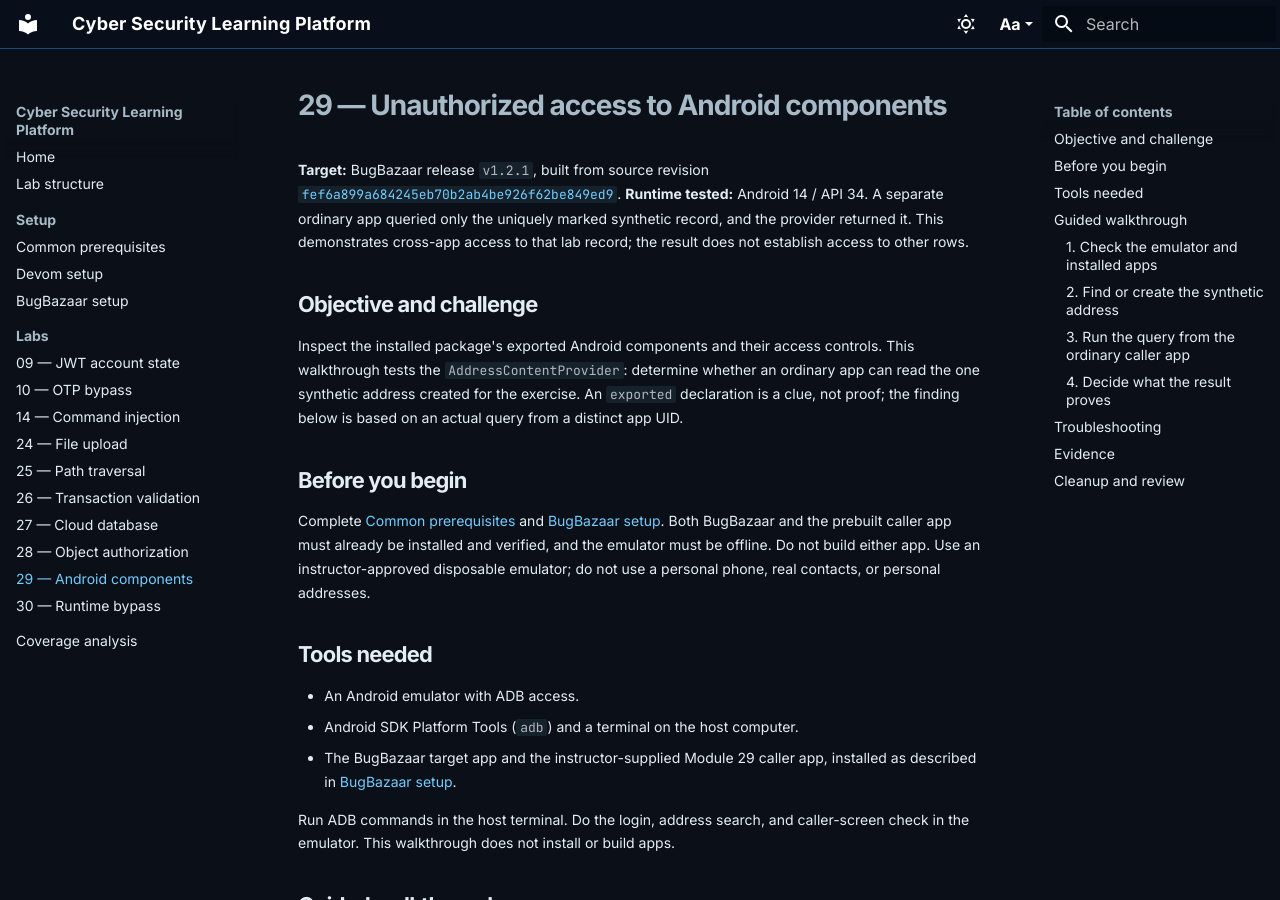
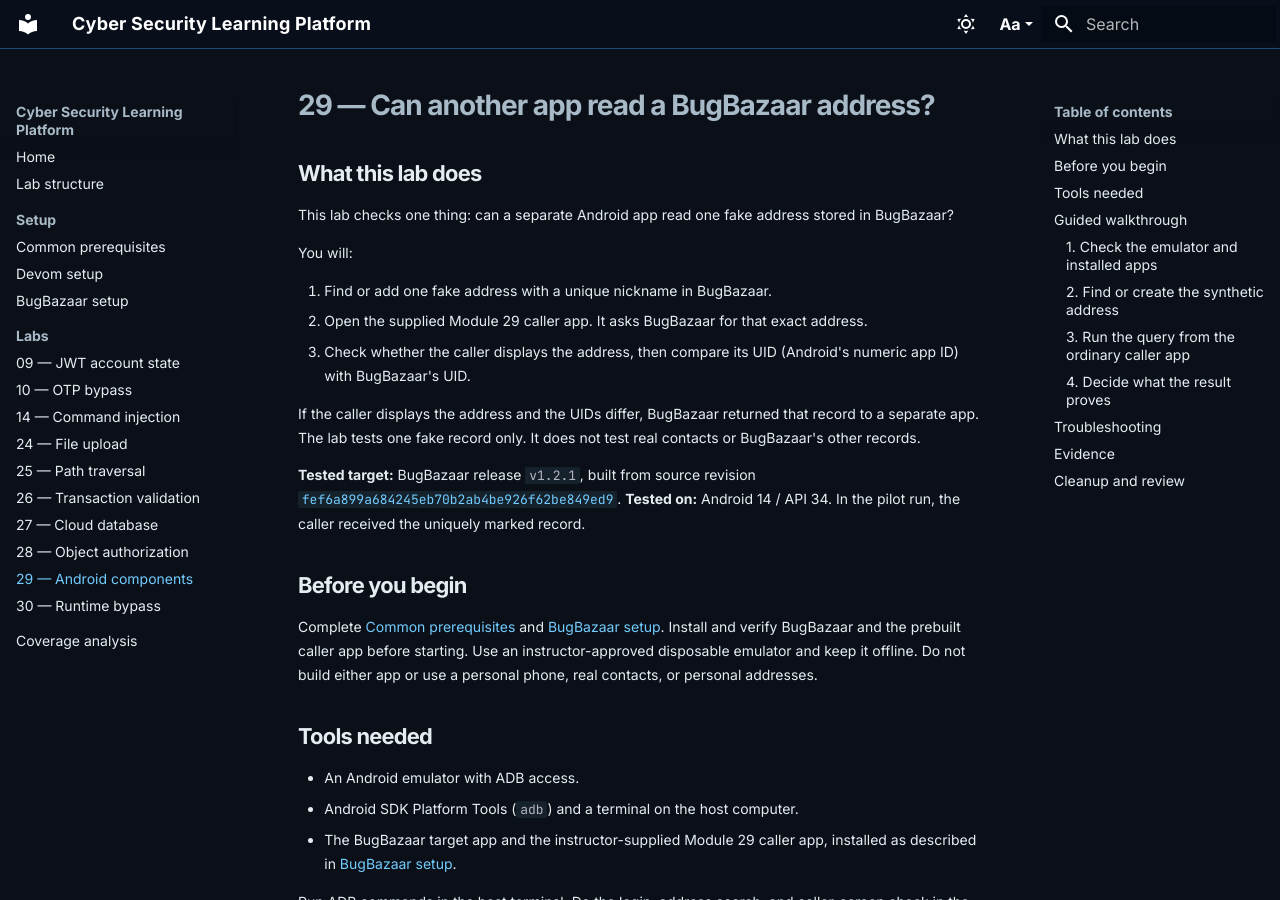
Before and after one commit to azharfatrr/Cyber-Security-Learning-Platform, an MkDocs documentation site: the page built from docs/29-components.md, in a window 1280 px wide and 900 px high. Built offline with MkDocs 1.6.1 and Material for MkDocs 9.7.7, drawn with Linux system fonts in a browser that asks for light colours; some of the changed text lies outside the part shown.

Commit message:
Clarify Lab 29 purpose

````diff
--- a/docs/29-components.md
+++ b/docs/29-components.md
@@ -1,14 +1,22 @@
-# 29 — Unauthorized access to Android components
+# 29 — Can another app read a BugBazaar address?
 
-**Target:** BugBazaar release `v1.2.1`, built from source revision [`fef6a899a684245eb70b2ab4be926f62be849ed9`](https://github.com/payatu/BugBazaar/tree/fef6a899a684245eb70b2ab4be926f62be849ed9). **Runtime tested:** Android 14 / API 34. A separate ordinary app queried only the uniquely marked synthetic record, and the provider returned it. This demonstrates cross-app access to that lab record; the result does not establish access to other rows.
+## What this lab does
 
-## Objective and challenge
+This lab checks one thing: can a separate Android app read one fake address stored in BugBazaar?
 
-Inspect the installed package's exported Android components and their access controls. This walkthrough tests the `AddressContentProvider`: determine whether an ordinary app can read the one synthetic address created for the exercise. An `exported` declaration is a clue, not proof; the finding below is based on an actual query from a distinct app UID.
+You will:
+
+1. Find or add one fake address with a unique nickname in BugBazaar.
+2. Open the supplied Module 29 caller app. It asks BugBazaar for that exact address.
+3. Check whether the caller displays the address, then compare its UID (Android's numeric app ID) with BugBazaar's UID.
+
+If the caller displays the address and the UIDs differ, BugBazaar returned that record to a separate app. The lab tests one fake record only. It does not test real contacts or BugBazaar's other records.
+
+**Tested target:** BugBazaar release `v1.2.1`, built from source revision [`fef6a899a684245eb70b2ab4be926f62be849ed9`](https://github.com/payatu/BugBazaar/tree/fef6a899a684245eb70b2ab4be926f62be849ed9). **Tested on:** Android 14 / API 34. In the pilot run, the caller received the uniquely marked record.
 
 ## Before you begin
 
-Complete [Common prerequisites](00-common-setup.md) and [BugBazaar setup](02-bugbazaar-setup.md). Both BugBazaar and the prebuilt caller app must already be installed and verified, and the emulator must be offline. Do not build either app. Use an instructor-approved disposable emulator; do not use a personal phone, real contacts, or personal addresses.
+Complete [Common prerequisites](00-common-setup.md) and [BugBazaar setup](02-bugbazaar-setup.md). Install and verify BugBazaar and the prebuilt caller app before starting. Use an instructor-approved disposable emulator and keep it offline. Do not build either app or use a personal phone, real contacts, or personal addresses.
 
 ## Tools needed
 
@@ -79,7 +87,7 @@
 adb -s "$SERIAL" shell am start -n org.lab.module29caller/.MainActivity
 ```
 
-The caller screen displays its package and UID, the provider URI, the operation, the fixed nickname filter, and the query result. Check each item:
+On the caller screen, verify:
 
 - Caller package is `org.lab.module29caller`.
 - Caller UID is different from BugBazaar's UID recorded in Step 1.
@@ -87,9 +95,9 @@
 - Filter is the exact synthetic nickname.
 - Result contains the synthetic nickname and address, with no other rows.
 
-The supplied caller has no permissions and accepts no URI or filter input. Its Android 11+ `<queries>` entry makes the provider discoverable; it does not grant read access. Do not use `adb shell content query` instead. A query from the ADB shell does not prove that an ordinary app can read the provider.
+The supplied caller has no permissions and accepts no URI or filter input. On Android 11 and later, its `<queries>` entry makes the provider discoverable but does not grant read access. Do not use `adb shell content query` as evidence; that query runs from the ADB shell, not the ordinary caller app.
 
-The screen should show the following. The caller UID shown on your emulator will differ from the pilot's `10198`.
+Pilot example (your caller UID will differ from `10198`):
 
 ```text
 Caller package: org.lab.module29caller
@@ -112,7 +120,7 @@
 Use these checks to write your finding:
 
 - Confirm the caller UID differs from BugBazaar's UID from Step 1. In the pilot, BugBazaar's UID was `10197` and the caller's was `10198`; your numbers will vary.
-- If the caller returns the exact marker, state that an ordinary app could read this one synthetic record from the provider, which is declared exported and has no read permission.
+- The pinned release declares the provider exported and has no read permission. If the caller returns the exact marker, report that it read this one synthetic record from a separate app.
 - Limit the finding to this record. The result does not establish access to other rows, real addresses, or every component in BugBazaar.
 
 ## Troubleshooting
@@ -147,6 +155,10 @@
 
 ## Cleanup and review
 
-The tested app UI has no address-delete control, and this provider's `delete()` method returns `0`; there is no verified safe way to remove the row. Leave the uniquely marked synthetic record in the disposable lab and do not clear BugBazaar data, uninstall apps, or call provider delete. The marker to identify is `LAB29-PILOT-20261028-7F3A`; use the instructor's disposable-emulator disposal procedure when finished.
+The app has no address-delete control, and the provider's `delete()` method returns `0`. No safe way to remove the row has been verified.
+
+- Leave the synthetic record on the disposable emulator. Its nickname is `LAB29-PILOT-20261028-7F3A`.
+- Do not clear BugBazaar data, uninstall apps, or call provider delete.
+- Follow the instructor's disposable-emulator disposal procedure when finished.
 
 Which access control would prevent an unrelated app from reading these addresses? What negative test would confirm that the same caller is denied after the provider is protected?
````
